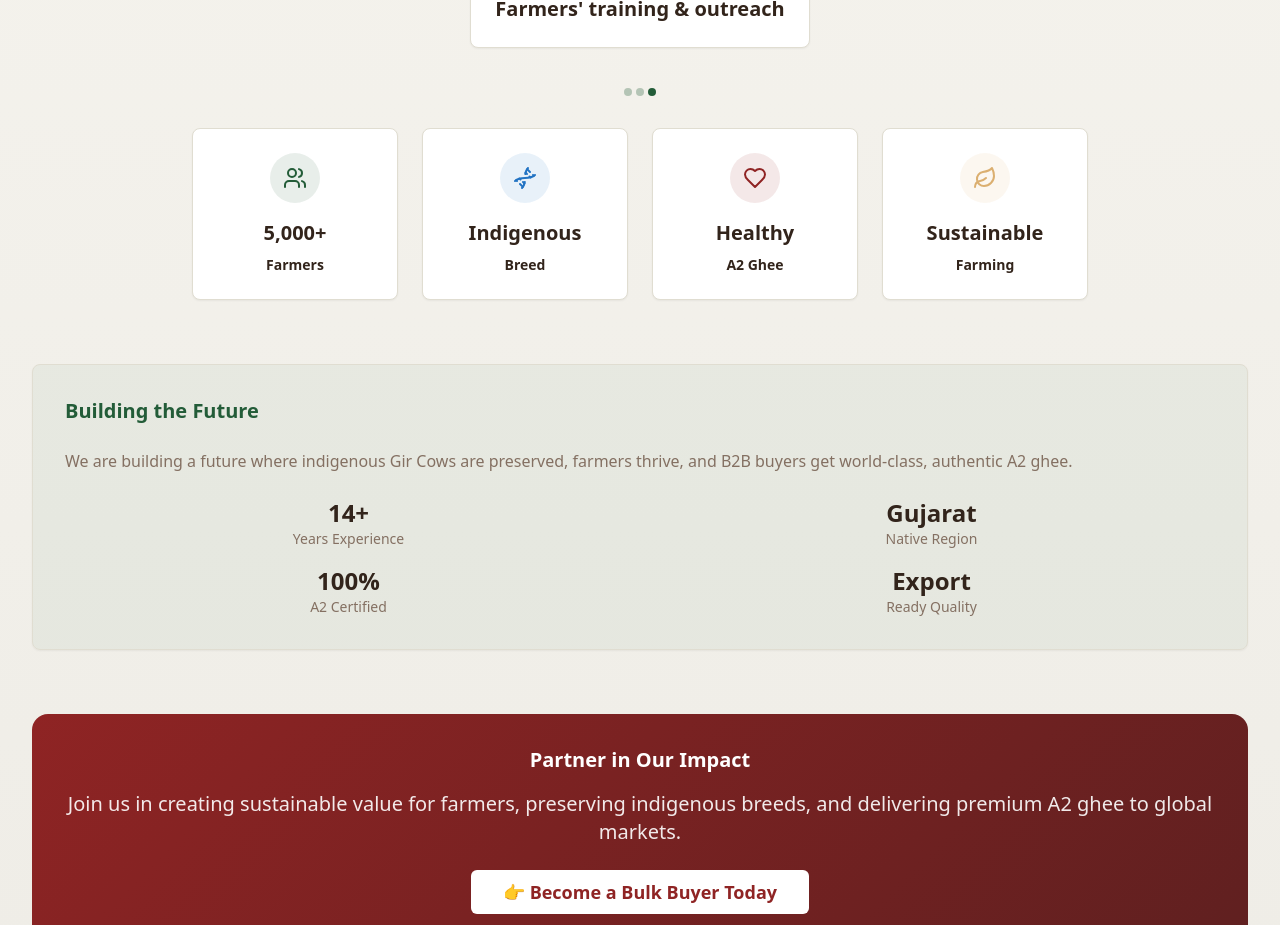
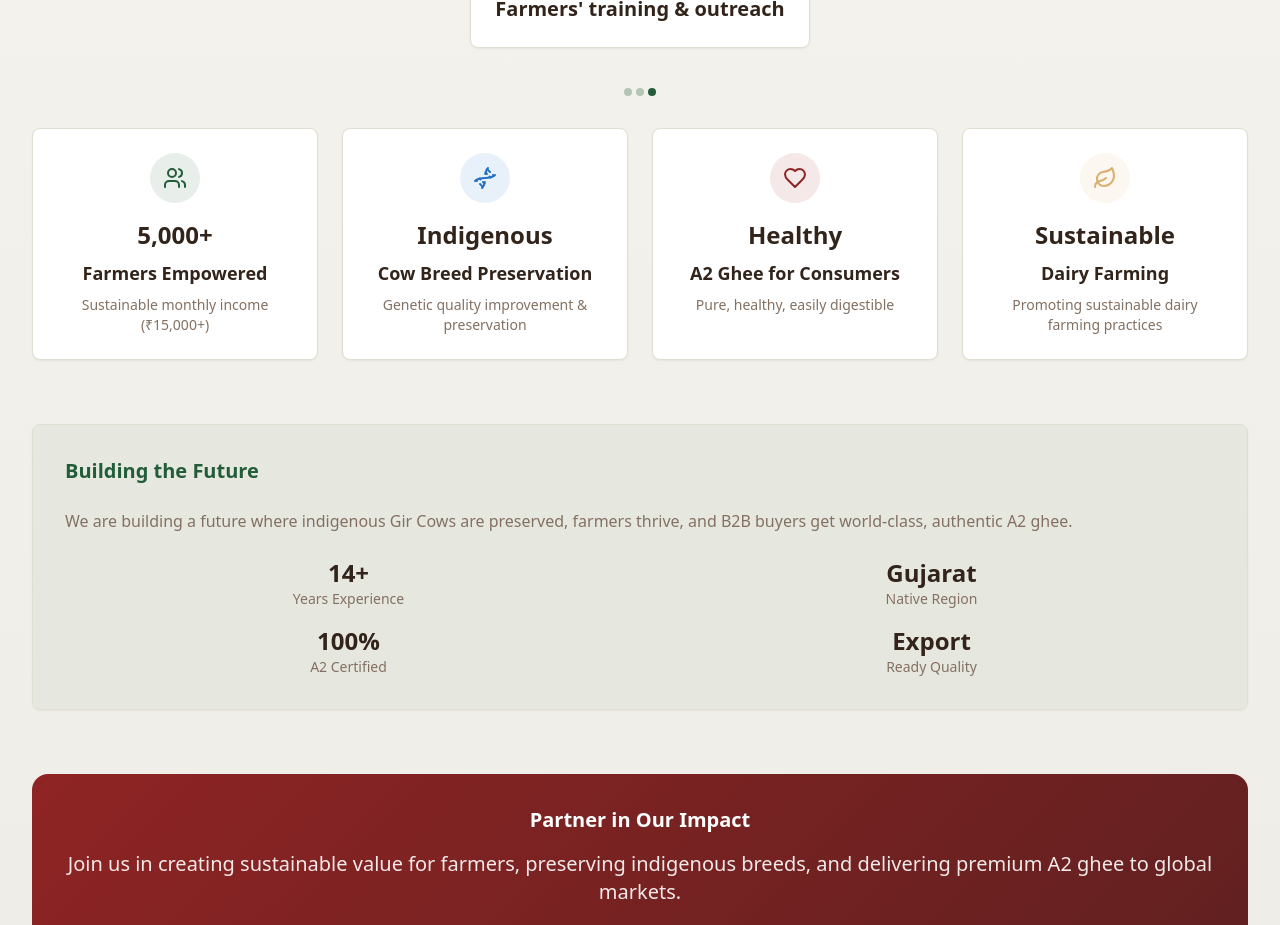
Before and after one commit to krishinaturals-eng/gir-a2-source, a React (Vite) app: page / in a window 1280 px wide. Shown: the part 5700-6625 px from the top of the page. Built offline with nearby package versions, Linux system fonts and the light colour scheme.

Commit message:
Fix: Resize metrics cards
Resize the metrics cards to fit their original text content, ensuring better readability and layout consistency.

```diff
--- a/src/components/ImpactSection.tsx
+++ b/src/components/ImpactSection.tsx
@@ -17,25 +17,29 @@ const ImpactSection = () => {
     {
       icon: Users,
       number: "5,000+",
-      label: "Farmers",
+      label: "Farmers Empowered",
+      description: "Sustainable monthly income (₹15,000+)",
       color: "earth-green"
     },
     {
       icon: Dna,
       number: "Indigenous",
-      label: "Breed",
+      label: "Cow Breed Preservation",
+      description: "Genetic quality improvement & preservation",
       color: "trust-blue"
     },
     {
       icon: Heart,
       number: "Healthy",
-      label: "A2 Ghee",
+      label: "A2 Ghee for Consumers",
+      description: "Pure, healthy, easily digestible",
       color: "girej-red"
     },
     {
       icon: Leaf,
       number: "Sustainable",
-      label: "Farming",
+      label: "Dairy Farming",
+      description: "Promoting sustainable dairy farming practices",
       color: "golden-accent"
     }
   ];
@@ -110,8 +114,8 @@ const ImpactSection = () => {
             ))}
           </div>
 
-          {/* Impact Metrics - Larger Cards */}
-          <div className="grid grid-cols-2 md:grid-cols-4 gap-6 w-full max-w-4xl">
+          {/* Impact Metrics - Restored Original Size */}
+          <div className="grid grid-cols-1 md:grid-cols-2 lg:grid-cols-4 gap-6 w-full">
             {impactMetrics.map((metric, index) => {
               const IconComponent = metric.icon;
               return (
@@ -119,8 +123,9 @@ const ImpactSection = () => {
                   <div className={`w-[50px] h-[50px] mx-auto mb-4 bg-${metric.color}/10 rounded-full flex items-center justify-center`}>
                     <IconComponent className={`h-6 w-6 text-${metric.color}`} />
                   </div>
-                  <div className="text-xl font-bold text-foreground mb-2">{metric.number}</div>
-                  <div className="text-sm font-semibold text-foreground">{metric.label}</div>
+                  <div className="text-2xl font-bold text-foreground mb-2">{metric.number}</div>
+                  <div className="text-lg font-semibold text-foreground mb-2">{metric.label}</div>
+                  <p className="text-sm text-muted-foreground">{metric.description}</p>
                 </Card>
               );
             })}
```
